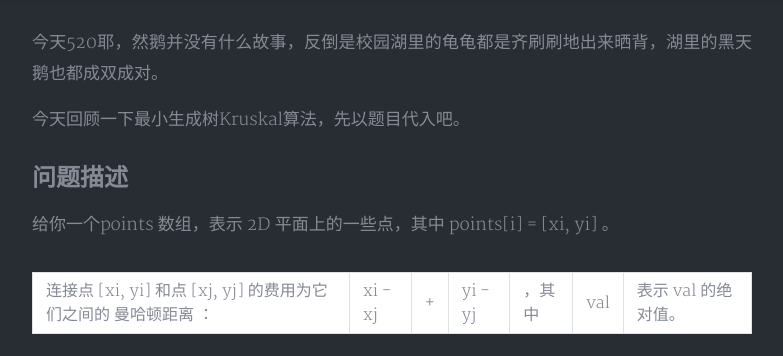
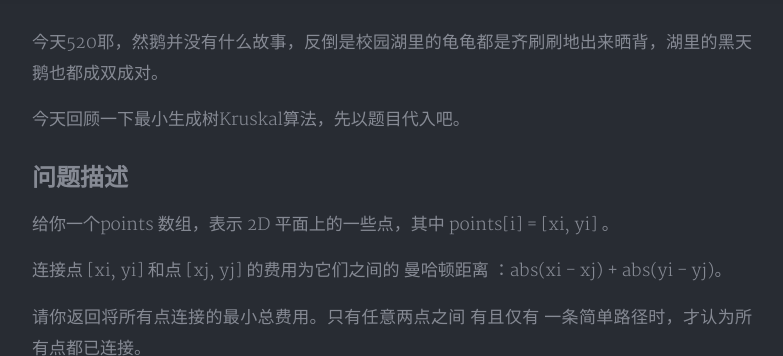
Before and after one commit to xiepl1997/xiepl1997.github.io, a Jekyll site: the page built from _posts/2021-05-20-kruskal.md, in a window 1280 px wide and 900 px high, scrolled down 372 px, cut to the strip 0-356 px from the top of the window. Shown: the whole strip, without its empty margins (248-1031 px from the left). Built offline with Jekyll 4.4.1, drawn with Linux system fonts in a browser that asks for light colours; nearby versions of some CDN libraries; comment, search, counter and statistics services are not loaded; a style sheet for code colours, icons or effects is not loaded.

Commit message:
Update 2021-05-20-kruskal.md

```diff
--- a/_posts/2021-05-20-kruskal.md
+++ b/_posts/2021-05-20-kruskal.md
@@ -13,14 +13,14 @@ tags: 敲敲敲
 ## 问题描述
 给你一个points 数组，表示 2D 平面上的一些点，其中 points[i] = [xi, yi] 。
 
-连接点 [xi, yi] 和点 [xj, yj] 的费用为它们之间的 曼哈顿距离 ：|xi - xj| + |yi - yj| ，其中 |val| 表示 val 的绝对值。
+连接点 [xi, yi] 和点 [xj, yj] 的费用为它们之间的 曼哈顿距离 ：abs(xi - xj) + abs(yi - yj)。
 
 请你返回将所有点连接的最小总费用。只有任意两点之间 有且仅有 一条简单路径时，才认为所有点都已连接。
 
 **示例**
 输入：points = [[0,0],[2,2],[3,10],[5,2],[7,0]]
 输出：20
-![image](https://images.cnblogs.com/cnblogs_com/xiepl1997/1823882/o_210521010655c.png)
+![image](https://img2020.cnblogs.com/blog/1349129/202105/1349129-20210521101810505-416781215.jpg)
 
 ## 分析
 很典型的一个最小生成树问题。
```
